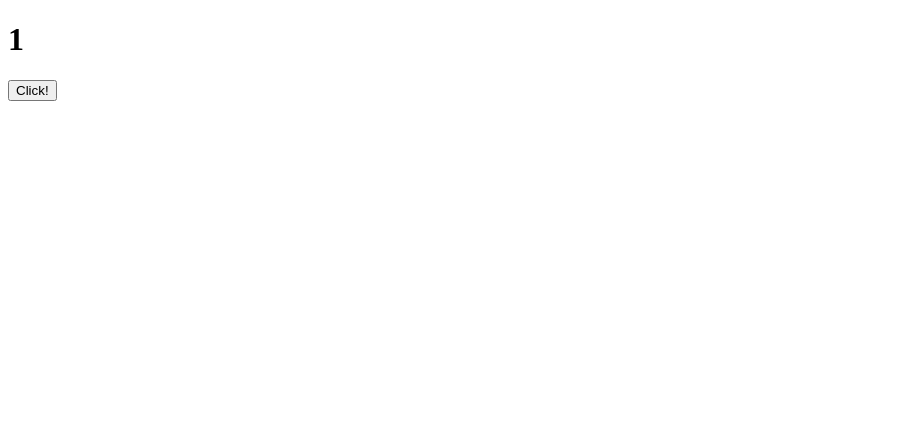
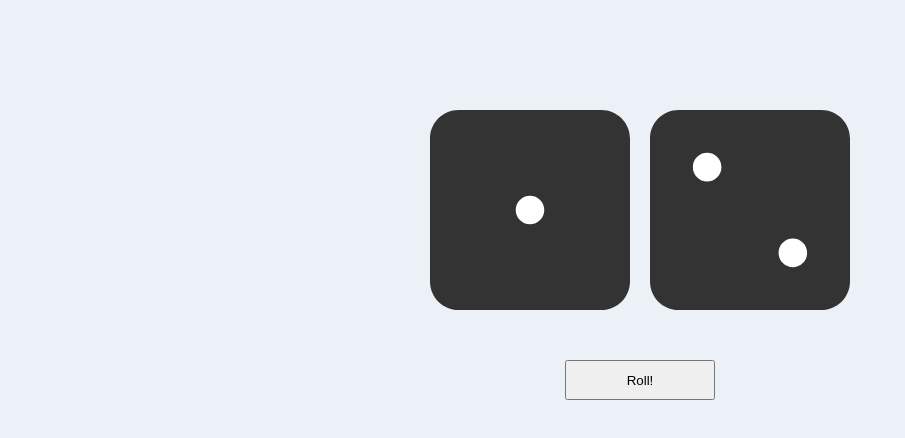
Before and after one commit to iagobontempo-study/Study-react-bootcamp, a React (Create React App) app: page / in a window 1280 px wide. Shown: the top 438 px of the page, without its empty margins (0-905 px from the left). Built offline with nearby package versions, Linux system fonts and the light colour scheme.

Commit message:
Dice game

```diff
--- a/package.json
+++ b/package.json
@@ -5,6 +5,7 @@
   "dependencies": {
     "react": "^16.9.0",
     "react-dom": "^16.9.0",
+    "react-icons": "^3.7.0",
     "react-scripts": "3.1.1",
     "styled-components": "^4.3.2"
   },
--- a/src/App.js
+++ b/src/App.js
@@ -1,14 +1,20 @@
 import React from 'react';
+import GlobalStyle from './GlobalStyle'
 // import SlotMachine from './ex/1slotmachine/index';
 // import Pokegame from './ex/2pokedex/Pokegame'
-import ClickNumber from './ex/3clicknumber/ClickNumber'
+// import ClickNumber from './ex/3clicknumber/ClickNumber'
+import DiceGame from './ex/4dice/DiceGame';
 
 function App() {
   return (
     <div className="App">
       {/* <SlotMachine /> */}
       {/* <Pokegame /> */}
-      <ClickNumber />
+      {/* <ClickNumber /> */}
+      <DiceGame />
+
+
+      <GlobalStyle />
     </div>
   );
 }
--- /dev/null
+++ b/src/GlobalStyle.js
@@ -0,0 +1,27 @@
+import { createGlobalStyle } from 'styled-components'
+
+export default createGlobalStyle`
+    @import url('https://fonts.googleapis.com/css?family=Roboto:400,500&display=swap');
+
+    * {
+        margin: 0px;
+        padding: 0px;
+        outline: 0px;
+        box-sizing: border-box;
+    }
+
+    html, body, #root {
+        height: 100%;
+    }
+
+    body {
+        font: 14px 'Roboto', sans-serif;
+        background: #ecf1f8;
+        color: #333;
+        -webkit-font-smoothing: antialiased !important;
+    }
+
+    ul {
+        list-style: none;
+    }
+`
--- /dev/null
+++ b/src/ex/4dice/DiceGame.jsx
@@ -0,0 +1,48 @@
+import React, { Component } from 'react'
+
+import { Container } from './styles'
+
+import Die from './Die';
+
+export class DiceGame extends Component {
+    state = {
+        dice1: 1,
+        dice2: 2,
+        rolling: false
+    }
+
+    handleClick = e => {
+        let random1 = Math.floor(Math.random() * 6) + 1;
+        let random2 = Math.floor(Math.random() * 6) + 1;
+
+        this.setState({ rolling: true })
+
+        setTimeout(() => {
+            this.setState({ rolling: false })
+        }, 1000)
+
+        this.setState({ dice1: random1, dice2: random2 })
+    }
+
+    render() {
+        return (
+            <Container>
+                <div>
+                    <div>
+                        <Die dice={this.state.dice1} rolling={this.state.rolling} />
+                    </div>
+                    <div>
+                        <Die dice={this.state.dice2} rolling={this.state.rolling} />
+                    </div>
+                </div>
+
+                {this.state.rolling ?
+                    <button disabled={true}>Rolling</button>
+                    :
+                    <button onClick={this.handleClick}>Roll!</button>}
+            </Container>
+        )
+    }
+}
+
+export default DiceGame
--- /dev/null
+++ b/src/ex/4dice/Die.jsx
@@ -0,0 +1,32 @@
+import React, { Component } from 'react'
+
+import { FaDiceOne, FaDiceTwo, FaDiceThree, FaDiceFour, FaDiceFive, FaDiceSix } from 'react-icons/fa'
+
+export class Die extends Component {
+    renderDice = () => {
+        switch (this.props.dice) {
+            case 1:
+                return <FaDiceOne size={250} className={`${this.props.rolling && 'shaking'}`}/>
+            case 2:
+                return <FaDiceTwo size={250} className={`${this.props.rolling && 'shaking'}`}/>
+            case 3:
+                return <FaDiceThree size={250} className={`${this.props.rolling && 'shaking'}`}/>
+            case 4://                                                 Same thing that \/
+                return <FaDiceFour size={250} className={`${this.props.rolling ? 'shaking' : ''}`}/>
+            case 5:
+                return <FaDiceFive size={250} className={`${this.props.rolling ? 'shaking' : ''}`}/>
+            case 6:
+                return <FaDiceSix size={250} className={`${this.props.rolling ? 'shaking' : ''}`}/>
+        }
+    }
+
+    render() {
+        return (
+            <div>
+                {this.renderDice()}
+            </div>
+        )
+    }
+}
+
+export default Die
--- /dev/null
+++ b/src/ex/4dice/styles.js
@@ -0,0 +1,53 @@
+import styled from 'styled-components';
+
+export const Container = styled.div`
+    display: flex;
+    flex-direction: column;
+    justify-content: center;
+    align-items: center;
+    padding-top: 100px;
+
+    @keyframes shake {
+        10%, 90% {
+            transform: translate3d(-1px, 0, 0);
+        }
+
+        20%, 80% {
+            transform: translate3d(2px, 0, 0);
+        }
+
+        30%, 50%, 70% {
+            transform: translate3d(-4px, 0, 0);
+        }
+
+        40%, 60% {
+            transform: translate3d(4px, 0, 0);
+        }
+        }
+
+    div {
+        display: flex;
+
+        .shaking {
+        animation: shake 0.82s cubic-bezier(.36,.07,.19,.97) both;
+        transform: translate3d(0, 0, 0);
+        }
+    }
+
+    button {
+        width: 150px;
+        height: 40px;
+        margin-top: 40px;
+    }
+
+    div div {
+        height: 200px;
+        width: 200px;
+        background-color: #fff;
+        display: flex;
+        justify-content: center;
+        align-items: center;
+        margin: 10px;
+        border-radius: 30px;
+    }
+`;
```
Also changed, not shown: 1 other file (tests, documents, lock files or other folders).
